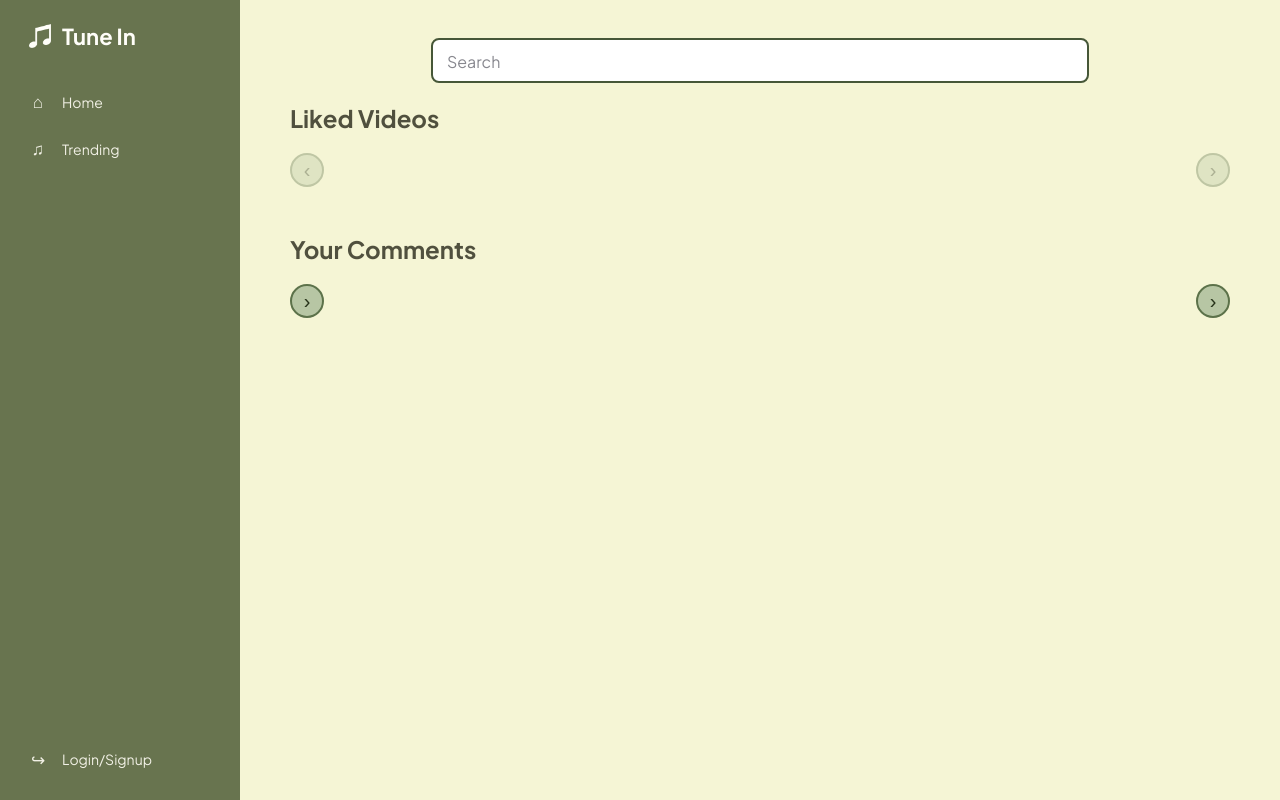
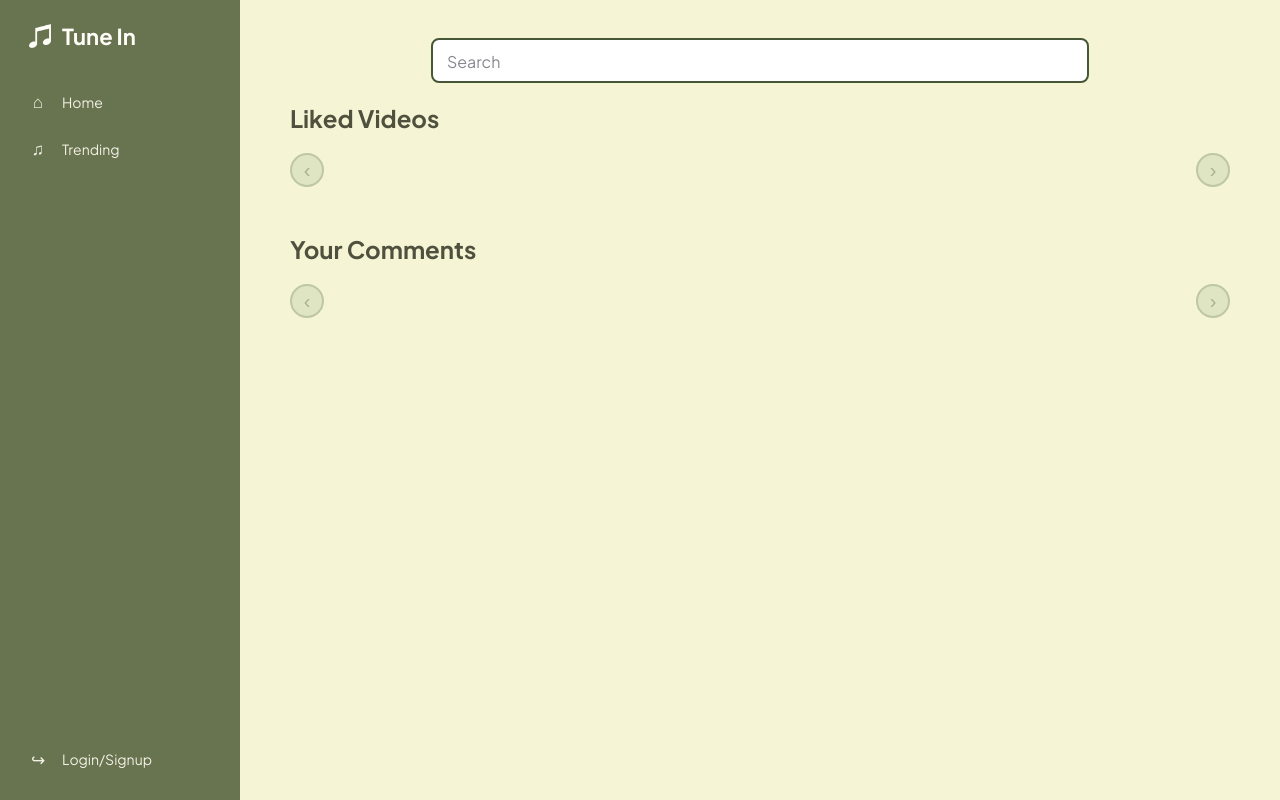
Before and after one commit to CSCI-5117-F26/developing-the-interactive-web-project-1-group-4, a Python web app: template src/developing-the-interactive-web-project-1-group-4/templates/activity.html in a window 1280 px wide. Run offline with Jinja, Linux system fonts and the light colour scheme; the template is opened without the code that fills it, so the values that code supplies are empty; some libraries are stand-ins or nearby versions.

Commit message:
Fix Your Comments left arrow

```diff
--- a/src/developing-the-interactive-web-project-1-group-4/templates/activity.html
+++ b/src/developing-the-interactive-web-project-1-group-4/templates/activity.html
@@ -60,7 +60,7 @@
     <div class="saved-section">
         <h2>Your Comments</h2>
         <div class="carousel lib-carousel">
-        <button type="button" class="carousel-arrow carousel-arrow-right" aria-label="Scroll your comments right">›</button>
+                <button type="button" class="carousel-arrow carousel-arrow-left" aria-label="Scroll your comments left">‹</button>
         <div class="carousel-track saved-row">
             {% for video in commented_videos %}
             <article class="mv-card saved-vid-card"
@@ -112,7 +112,7 @@
                 </article>
             {% endfor %}
         </div>
-        <button type="button" class="carousel-arrow carousel-arrow-right" aria-label="Scroll your videos right">›</button>
+         <button type="button" class="carousel-arrow carousel-arrow-right" aria-label="Scroll your comments right">›</button>
         </div>
     </div>
 </div>
```
